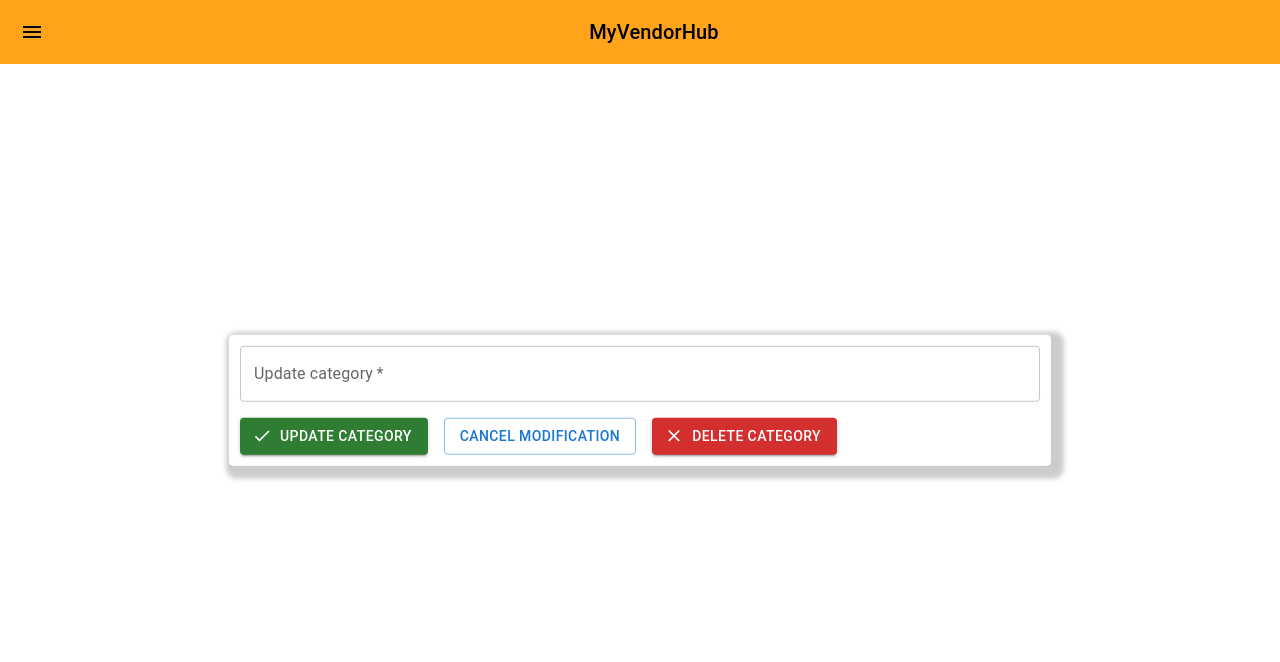
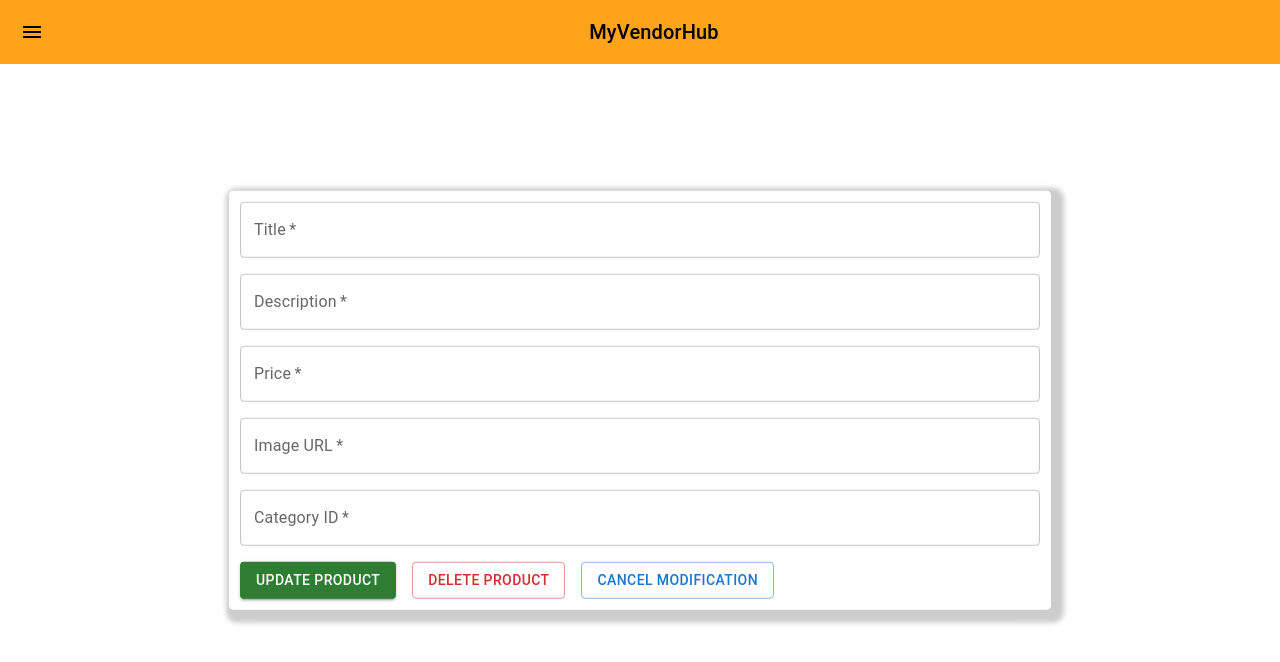
Before and after one commit to ismaelgauthier/TP-Final-TI2, a Next.js app: page /1/products/1 in a window 1280 px wide. Shown: the top 662 px of the page. Built offline with nearby package versions, Linux system fonts and the light colour scheme; no server answers.

Commit message:
updated category update+ correction of product update + product update

```diff
--- a/src/app/[locale]/products/[slug]/page.tsx
+++ b/src/app/[locale]/products/[slug]/page.tsx
@@ -1,129 +1,195 @@
-"use client";
+"use client"
 
-import React, { useEffect, useState } from 'react';
-import { Box, Breadcrumbs, Container, Typography, Card, CardContent, Button, Dialog, DialogActions, DialogContent, DialogTitle, Grid, TextField } from '@mui/material';
-import { useForm } from 'react-hook-form';
-import { yupResolver } from '@hookform/resolvers/yup';
-import * as yup from 'yup';
-import CheckIcon from '@mui/icons-material/Check';
-import ClearOutlinedIcon from '@mui/icons-material/ClearOutlined';
+import { Button, Card, Container, Grid, TextField } from "@mui/material";
+import { useState, useEffect } from "react";
+import { useForm } from "react-hook-form";
+import { yupResolver } from "@hookform/resolvers/yup";
+import * as yup from "yup";
 
-const schema = yup
-  .object({
-    name: yup.string().min(2).max(20).required(),
-  })
-  .required();
+const schema = yup.object().shape({
+  title: yup.string().required("Title is required"),
+  description: yup.string().required("Description is required"),
+  price: yup.number().required("Price is required").positive("Price must be a positive number"),
+  imageUrl: yup.string().required("Image URL is required"),
+  categoryId: yup.string().required("Category ID is required"),
+});
 
-interface ContactForm {
-  name: string;
-}
+export default function EditProduct() {
+  const [formData, setFormData] = useState({
+    title: "",
+    description: "",
+    price: "",
+    imageUrl: "",
+    categoryId: "",
+  });
 
-const CategoryPage = () => {
   const {
     register,
     handleSubmit,
-    reset,
     formState: { errors },
-    setValue,
-  } = useForm<ContactForm>({ mode: 'onBlur', resolver: yupResolver(schema) });
+    setValue
+  } = useForm({
+    resolver: yupResolver(schema)
+  });
 
-  const [category, setCategory] = useState<{ _id: string; name: string } | null>(null);
-  const [openDialog, setOpenDialog] = useState(false);
-
-  const categoryId = window.location.pathname.split('/')[3];
+  const productId = window.location.pathname.split('/')[2];
 
   useEffect(() => {
-    const fetchCategory = async () => {
+    const fetchProduct = async () => {
       try {
-        const response = await fetch(`https://apiraphaeldoucet.onrender.com/categories/${categoryId}`);
+        const response = await fetch(`https://apiraphaeldoucet.onrender.com/products/${productId}`);
         const data = await response.json();
-        setCategory(data.category);
-        setValue('name', data.category.name);
+        const { title, description, price, imageUrl, categoryId } = data;
+        setFormData({ title, description, price, imageUrl, categoryId });
+        setValue("title", title);
+        setValue("description", description);
+        setValue("price", price.toString());
+        setValue("imageUrl", imageUrl);
+        setValue("categoryId", categoryId);
       } catch (error) {
         console.error(error);
       }
     };
 
-    fetchCategory();
-  }, [categoryId, setValue]);
+    fetchProduct();
+  }, [productId, setValue]);
 
-  const onFormSubmit = (data: ContactForm) => {
-    console.log(data);
+  const handleInputChange = (event: { target: { name: any; value: any; }; }) => {
+    const { name, value } = event.target;
+    setFormData(prevState => ({
+      ...prevState,
+      [name]: value
+    }));
+  };
 
-    fetch(`https://apiraphaeldoucet.onrender.com/categories/${categoryId}`, {
-      method: 'PUT',
+  const handleFormSubmit = (data: any) => {
+    fetch(`https://apiraphaeldoucet.onrender.com/products/${productId}`, {
+      method: "PUT",
       headers: {
-        'Content-Type': 'application/json',
+        "Content-Type": "application/json"
       },
-      body: JSON.stringify(data),
+      body: JSON.stringify(data)
     })
-      .then(response => response.json())
-      .then(data => {
-        console.log('Category updated:', data);
+      .then((response) => response.json())
+      .then((updatedProduct) => {
+        console.log("Product updated:", updatedProduct);
+        window.location.href = "/products";
       })
-      .catch(error => {
-        console.error('Error updating category:', error);
+      .catch((error) => {
+        console.error("Error updating product:", error);
       });
   };
 
-  const deleteCategory = () => {
-    setOpenDialog(true);
+  const handleCancelClick = () => {
+    window.location.href = "/products";
   };
 
-  const confirmDelete = () => {
-    setOpenDialog(false);
-    reset();
-
-    fetch(`https://apiraphaeldoucet.onrender.com/categories/${categoryId}`, {
-      method: 'DELETE',
+  const handleDeleteClick = () => {
+    fetch(`https://apiraphaeldoucet.onrender.com/products/${productId}`, {
+      method: "DELETE"
     })
-      .then(response => {
+      .then((response) => {
         if (response.ok) {
-          console.log('Category deleted');
-          window.location.href = '/categories';
+          console.log("Product deleted");
+          window.location.href = "/products";
         } else {
-          console.error('Error deleting category:', response.status);
+          console.error("Error deleting product:", response.status);
         }
       })
-      .catch(error => {
-        console.error('Error deleting category:', error);
+      .catch((error) => {
+        console.error("Error deleting product:", error);
       });
-  };
-
-  const cancelDelete = () => {
-    setOpenDialog(false);
   };
 
   return (
     <Container>
-      <Container>
       <Card
         className="Card"
         style={{
-            width: '75%',
-            maxWidth: '800px',
-            backgroundColor: 'white',
-            border: '1px solid white',
-            padding: '10px',
-            position: 'absolute',
-            top: '50%',
-            left: '50%',
-            transform: 'translate(-50%, -50%)',
-            alignItems: 'center',
-            boxShadow: '5px 5px 5px 8px rgba(0, 0, 0, 0.2)',
+          width: "75%",
+          maxWidth: "800px",
+          backgroundColor: "white",
+          border: "1px solid white",
+          padding: "10px",
+          position: "absolute",
+          top: "50%",
+          left: "50%",
+          transform: "translate(-50%, -50%)",
+          alignItems: "center",
+          boxShadow: "5px 5px 5px 8px rgba(0, 0, 0, 0.2)"
         }}
       >
-          <form onSubmit={handleSubmit(onFormSubmit)}>
+        <form onSubmit={handleSubmit(handleFormSubmit)}>
           <Grid container spacing={2}>
             <Grid item xs={12}>
               <TextField
-                  id="name"
-                  label="Update category"
+                id="title"
+                label="Title"
                 variant="outlined"
                 fullWidth
-                  {...register('name')}
-                  error={!!errors.name}
-                  helperText={errors.name?.message}
+                {...register("title")}
+                value={formData.title}
+                onChange={handleInputChange}
+                error={!!errors.title}
+                helperText={errors.title?.message}
+                required
+              />
+            </Grid>
+            <Grid item xs={12}>
+              <TextField
+                id="description"
+                label="Description"
+                variant="outlined"
+                fullWidth
+                multiline
+                {...register("description")}
+                value={formData.description}
+                onChange={handleInputChange}
+                error={!!errors.description}
+                helperText={errors.description?.message}
+                required
+              />
+            </Grid>
+            <Grid item xs={12}>
+              <TextField
+                id="price"
+                label="Price"
+                variant="outlined"
+                fullWidth
+                type="number"
+                {...register("price")}
+                value={formData.price}
+                onChange={handleInputChange}
+                error={!!errors.price}
+                helperText={errors.price?.message}
+                required
+              />
+            </Grid>
+            <Grid item xs={12}>
+              <TextField
+                id="imageUrl"
+                label="Image URL"
+                variant="outlined"
+                fullWidth
+                {...register("imageUrl")}
+                value={formData.imageUrl}
+                onChange={handleInputChange}
+                error={!!errors.imageUrl}
+                helperText={errors.imageUrl?.message}
+                required
+              />
+            </Grid>
+            <Grid item xs={12}>
+              <TextField
+                id="categoryId"
+                label="Category ID"
+                variant="outlined"
+                fullWidth
+                {...register("categoryId")}
+                value={formData.categoryId}
+                onChange={handleInputChange}
+                error={!!errors.categoryId}
+                helperText={errors.categoryId?.message}
                 required
               />
             </Grid>
@@ -131,18 +197,30 @@ const CategoryPage = () => {
             <Grid item xs={12}>
               <Grid container spacing={2} justifyContent="flex-start">
                 <Grid item>
-                    <Button variant="contained" startIcon={<CheckIcon />} color="success" type="submit">
-                      UPDATE CATEGORY
+                  <Button
+                    variant="contained"
+                    color="success"
+                    type="submit"
+                  >
+                    UPDATE PRODUCT
                   </Button>
                 </Grid>
                 <Grid item>
-                    <Button variant="outlined" color="primary" onClick={() => window.location.href = '/categories'}>
-                      CANCEL MODIFICATION
+                  <Button
+                    variant="outlined"
+                    color="error"
+                    onClick={handleDeleteClick}
+                  >
+                    DELETE PRODUCT
                   </Button>
                 </Grid>
                 <Grid item>
-                    <Button variant="contained" startIcon={<ClearOutlinedIcon />} color="error" onClick={deleteCategory}>
-                      DELETE CATEGORY
+                  <Button
+                    variant="outlined"
+                    color="primary"
+                    onClick={handleCancelClick}
+                  >
+                    CANCEL MODIFICATION
                   </Button>
                 </Grid>
               </Grid>
@@ -151,23 +229,5 @@ const CategoryPage = () => {
         </form>
       </Card>
     </Container>
-
-      <Dialog open={openDialog} onClose={cancelDelete} style={{ boxShadow: '5px 5px 10px rgba(0, 0, 0, 0.2)' }}>
-        <DialogTitle>Warning</DialogTitle>
-        <DialogContent>
-          <p>Are you sure you want to permanently delete this category? This action cannot be undone.</p>
-        </DialogContent>
-        <DialogActions>
-          <Button onClick={confirmDelete} color="error" variant="contained">
-            YES
-          </Button>
-          <Button onClick={cancelDelete} color="primary" variant="outlined">
-            NO
-          </Button>
-        </DialogActions>
-      </Dialog>
-    </Container>
   );
-};
-
-export default CategoryPage;
+}
```
Also changed, not shown: src/app/[locale]/categories/[slug]/page.tsx (+14 -1 lines). Lines whose indentation alone changed are shown as unchanged.
